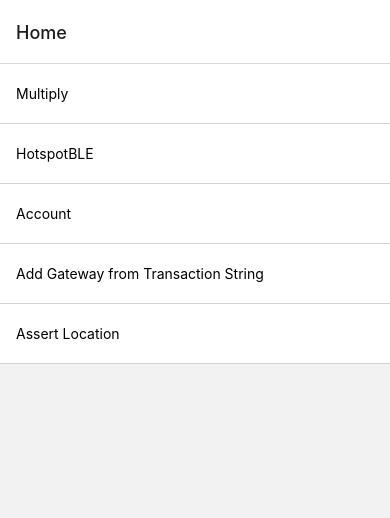
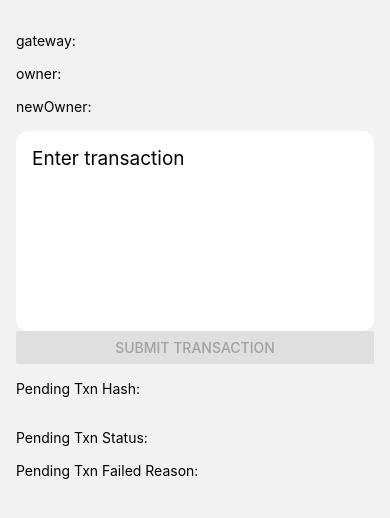
Before and after one commit to helium/react-native-helium, a React Native app in the folder example/: screen /TransferHotspot in a window 390 px wide. Shown: the top 518 px of the page. Built offline with nearby package versions, Linux system fonts and the light colour scheme; what @helium/react-native-sdk would draw is missing.

Commit message:
add example app transfer v2 support

```diff
--- a/example/src/App.tsx
+++ b/example/src/App.tsx
@@ -16,6 +16,7 @@ import {
 import AccountNav from './Account/AccountNav'
 import '../appDataClient'
 import AssertLocation from './AssertLocation/AssertLocation'
+import TransferHotspot from './TransferHotspot/TransferHotspot'
 
 const Stack = createNativeStackNavigator()
 
@@ -26,6 +27,7 @@ export type RootStackParamList = {
   Account: undefined
   AddGatewayTxn: undefined
   AssertLocation: undefined
+  TransferHotspot: undefined
 }
 
 export type RootNavigationProp = NativeStackNavigationProp<RootStackParamList>
@@ -51,6 +53,7 @@ export default function App() {
             <Stack.Screen name="Account" component={AccountNav} />
             <Stack.Screen name="AddGatewayTxn" component={AddGatewayTxn} />
             <Stack.Screen name="AssertLocation" component={AssertLocation} />
+            <Stack.Screen name="TransferHotspot" component={TransferHotspot} />
           </Stack.Navigator>
         </NavigationContainer>
       </HotspotBleProvider>
--- a/example/src/Home.tsx
+++ b/example/src/Home.tsx
@@ -17,6 +17,10 @@ const Home = () => {
       {
         title: 'Assert Location',
         handler: () => navigation.push('AssertLocation'),
+      },
+      {
+        title: 'Transfer Hotspot from Transaction String',
+        handler: () => navigation.push('TransferHotspot'),
       },
     ],
     [navigation]
--- /dev/null
+++ b/example/src/TransferHotspot/TransferHotspot.tsx
@@ -0,0 +1,109 @@
+import React, { useState, useEffect, useCallback } from 'react'
+import { View, TextInput, StyleSheet, Text, Button } from 'react-native'
+import { Transfer } from '@helium/react-native-sdk'
+import { getPendingTxn, submitPendingTxn } from '../../appDataClient'
+import { getKeypair } from '../Account/secureAccount'
+
+const TransferHotspot = () => {
+  const [txnStr, setTxnStr] = useState('')
+  const [gatewayAddress, setGatewayAddress] = useState('')
+  const [ownerAddress, setOwnerAddress] = useState('')
+  const [newOwnerAddress, setNewOwnerAddress] = useState('')
+  const [submitted, setSubmitted] = useState(false)
+  const [hash, setHash] = useState('')
+  const [status, setStatus] = useState('')
+  const [failedReason, setFailedReason] = useState('')
+
+  useEffect(() => {
+    if (!txnStr) return
+
+    try {
+      const txn = Transfer.txnFromString(txnStr)
+
+      setGatewayAddress(txn.gateway?.b58 || '')
+      setOwnerAddress(txn.owner?.b58 || '')
+      setNewOwnerAddress(txn.newOwner?.b58 || '')
+    } catch (e) {
+      console.log(e)
+    }
+  }, [txnStr])
+
+  const submitTxn = useCallback(async () => {
+    setSubmitted(true)
+
+    // construct and publish add gateway
+    const keypair = await getKeypair()
+    const signedTxn = await Transfer.signTransferV2Txn(txnStr, keypair)
+    if (!signedTxn.gateway?.b58) {
+      throw new Error('Error signing transfer txn')
+    }
+
+    const pendingTxn = await submitPendingTxn(signedTxn.toString())
+    setHash(pendingTxn.hash)
+    setStatus(pendingTxn.status)
+    setFailedReason(pendingTxn.failedReason || '')
+  }, [txnStr])
+
+  const updateTxnStatus = useCallback(async () => {
+    if (!hash) return
+    const pendingTxns = await (await getPendingTxn(hash)).data
+    if (!pendingTxns.length) return
+    setStatus(pendingTxns[0].status)
+    setFailedReason(pendingTxns[0].failedReason || '')
+  }, [hash])
+
+  useEffect(() => {
+    const interval = setInterval(() => {
+      updateTxnStatus()
+    }, 3000)
+    return () => clearInterval(interval)
+  }, [updateTxnStatus])
+
+  return (
+    <View style={styles.container}>
+      <Text style={styles.topMargin}>{`gateway: ${gatewayAddress}`}</Text>
+      <Text style={styles.topMargin}>{`owner: ${ownerAddress}`}</Text>
+      <Text style={styles.topMargin}>{`newOwner: ${newOwnerAddress}`}</Text>
+      <TextInput
+        onChangeText={setTxnStr}
+        value={txnStr}
+        placeholder="Enter transaction"
+        style={styles.wordInput}
+        editable={!submitted}
+        autoCapitalize="none"
+        autoCompleteType="off"
+        multiline
+        autoCorrect={false}
+      />
+      <Button
+        title="Submit Transaction"
+        disabled={!txnStr || submitted}
+        onPress={submitTxn}
+      />
+      <Text style={styles.topMargin}>Pending Txn Hash:</Text>
+      <Text style={styles.topMargin} selectable>
+        {hash}
+      </Text>
+      <Text style={styles.topMargin}>{`Pending Txn Status: ${status}`}</Text>
+      <Text
+        style={styles.topMargin}
+      >{`Pending Txn Failed Reason: ${failedReason}`}</Text>
+    </View>
+  )
+}
+
+const styles = StyleSheet.create({
+  container: {
+    padding: 16,
+  },
+  wordInput: {
+    borderRadius: 12,
+    fontSize: 19,
+    padding: 16,
+    backgroundColor: 'white',
+    minHeight: 200,
+    marginTop: 16,
+  },
+  topMargin: { marginTop: 16 },
+})
+export default TransferHotspot
--- a/package.json
+++ b/package.json
@@ -1,6 +1,6 @@
 {
   "name": "@helium/react-native-sdk",
-  "version": "0.1.5",
+  "version": "0.2.0",
   "description": "Helium React Native SDK",
   "main": "lib/commonjs/index.js",
   "module": "lib/module/index.js",
```
Also changed, not shown: 1 other file (tests, documents, lock files or other folders).
